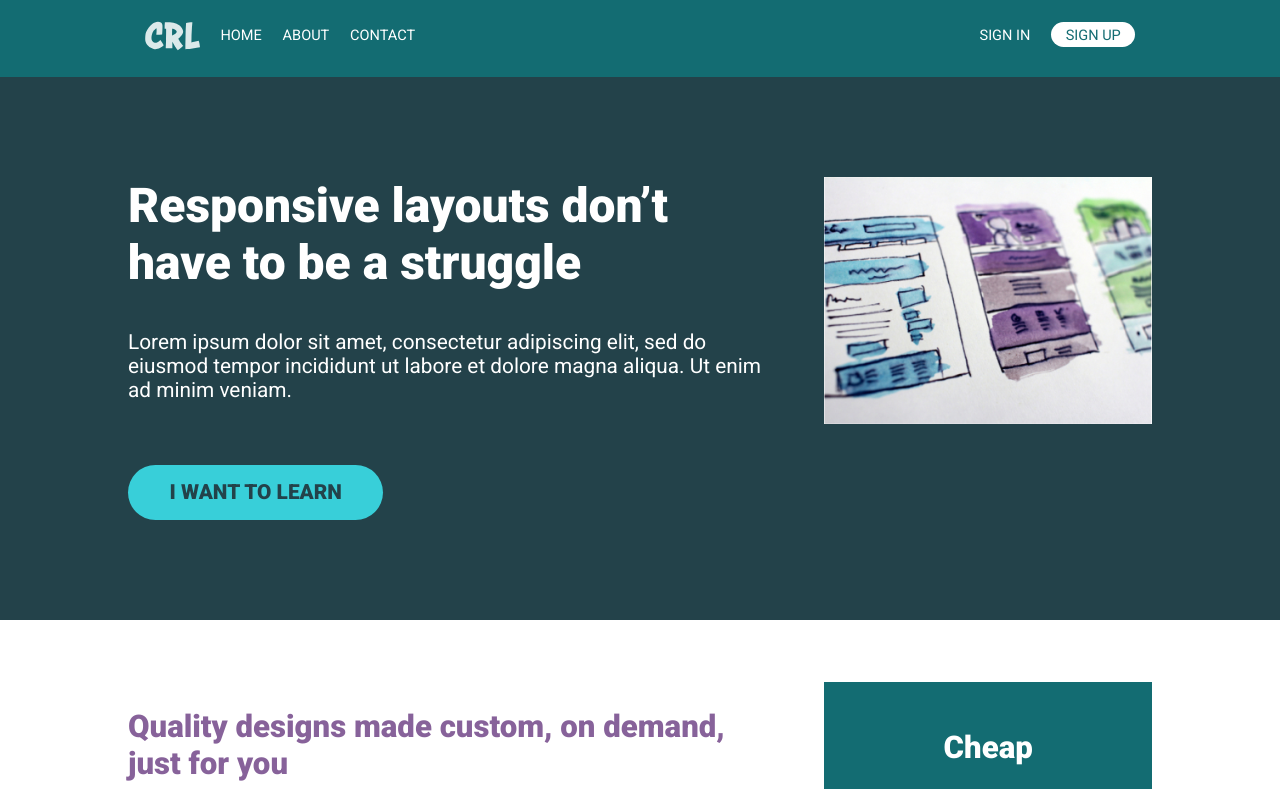
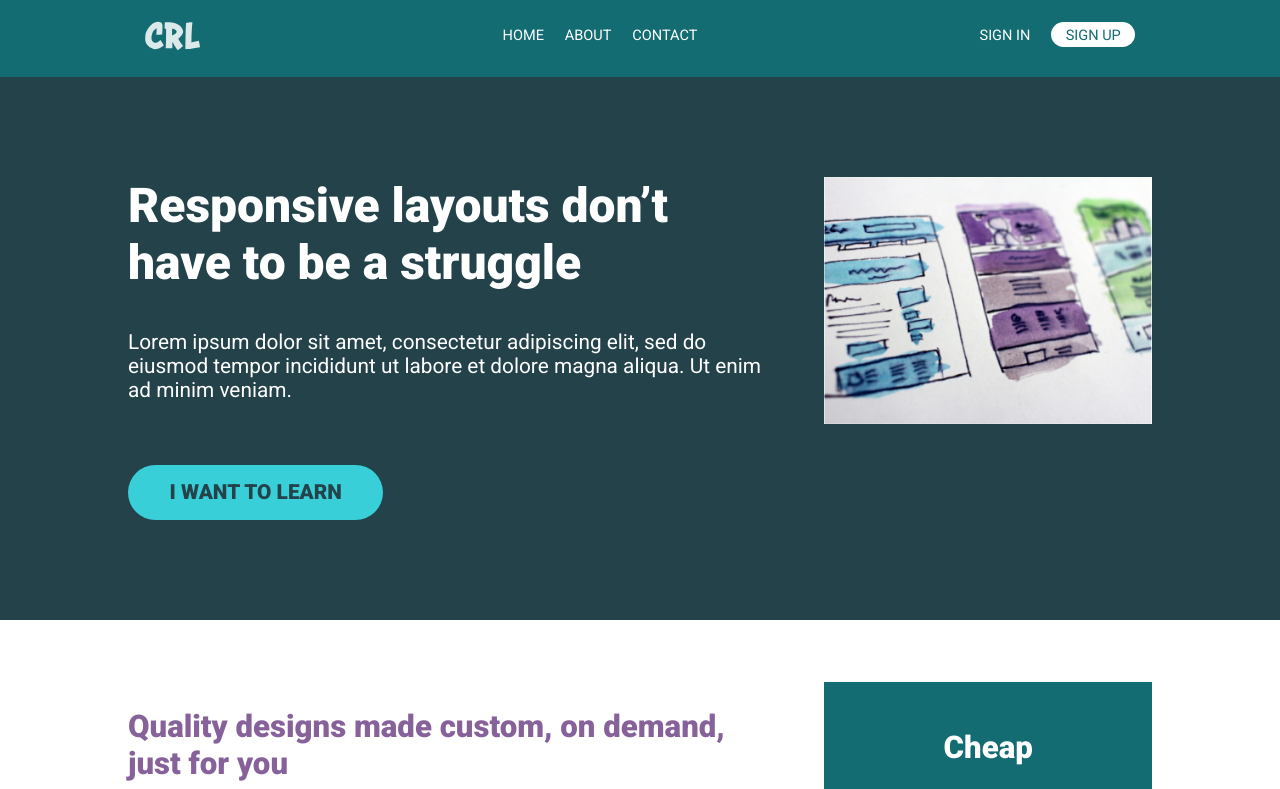
Before and after one commit to soffanderson/Course-CSS-Kevil-Powel, a plain HTML site: page 7-nav-challenge copy/index.html in a window 1280 px wide. Shown: the top 789 px of the page. Drawn offline with Linux system fonts and the light colour scheme.

Commit message:
Membuat nav ketengah. selesai

```diff
--- a/7-nav-challenge copy/index.html
+++ b/7-nav-challenge copy/index.html
@@ -16,12 +16,12 @@
                 <img src="img/logo.svg" alt="logo website">
             </a>
             <nav class="nav">
-                <ul class="nav__list">
+                <ul class="nav__list nav__list--primary">
                     <li class="nav__item"><a href="#" class="nav__link">Home</a></li>
                     <li class="nav__item"><a href="#" class="nav__link">About</a></li>
                     <li class="nav__item"><a href="#" class="nav__link">Contact</a></li>
                 </ul>
-                <ul class="nav__list">
+                <ul class="nav__list nav__list--secondary">
                     <li class="nav__item"><a href="#" class="nav__link">Sign In</a></li>
                     <li class="nav__item"><a href="#" class="nav__link nav__link--button">Sign up</a></li>
                 </ul>
--- a/7-nav-challenge copy/style.css
+++ b/7-nav-challenge copy/style.css
@@ -93,6 +93,10 @@ header {
     display: flex;
 }
 
+.nav__list--primary {
+    margin: 0 auto;
+}
+
 .nav__link {
     color: #fff;
     text-decoration: none;
```
